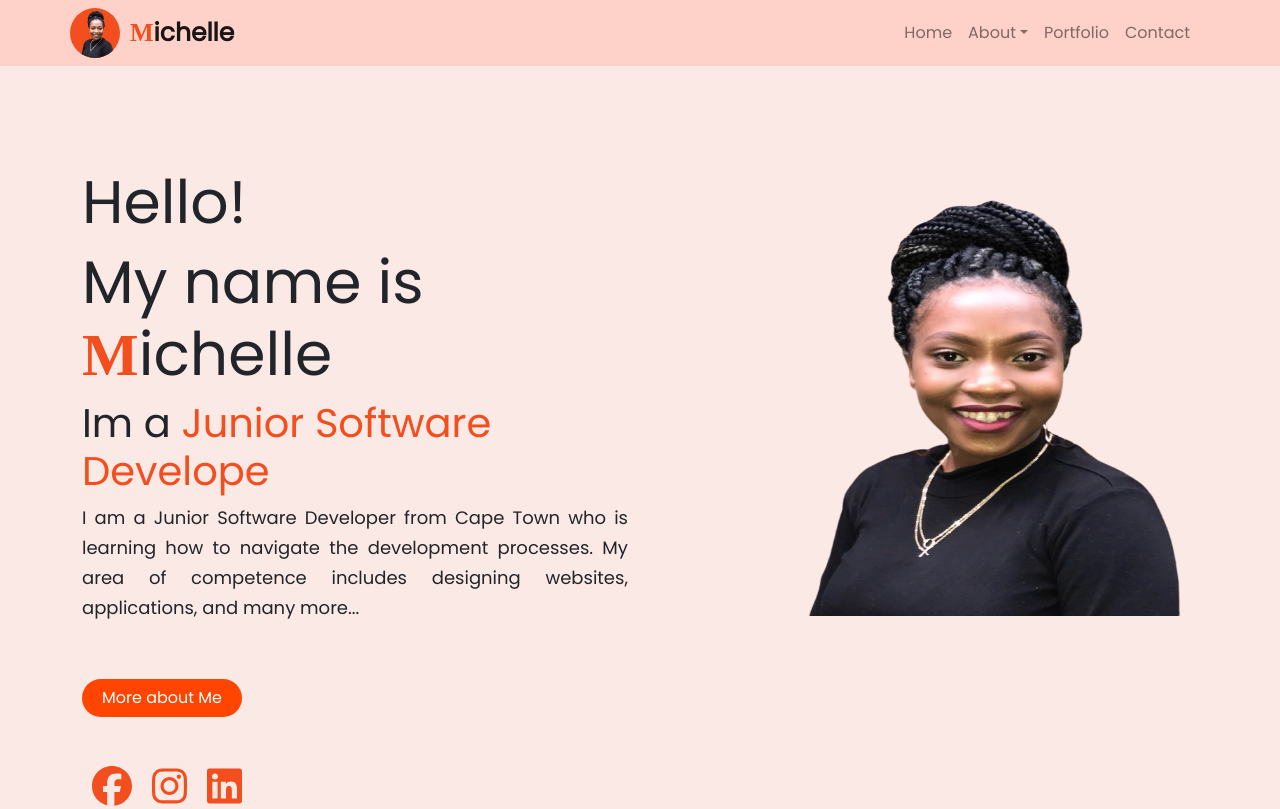
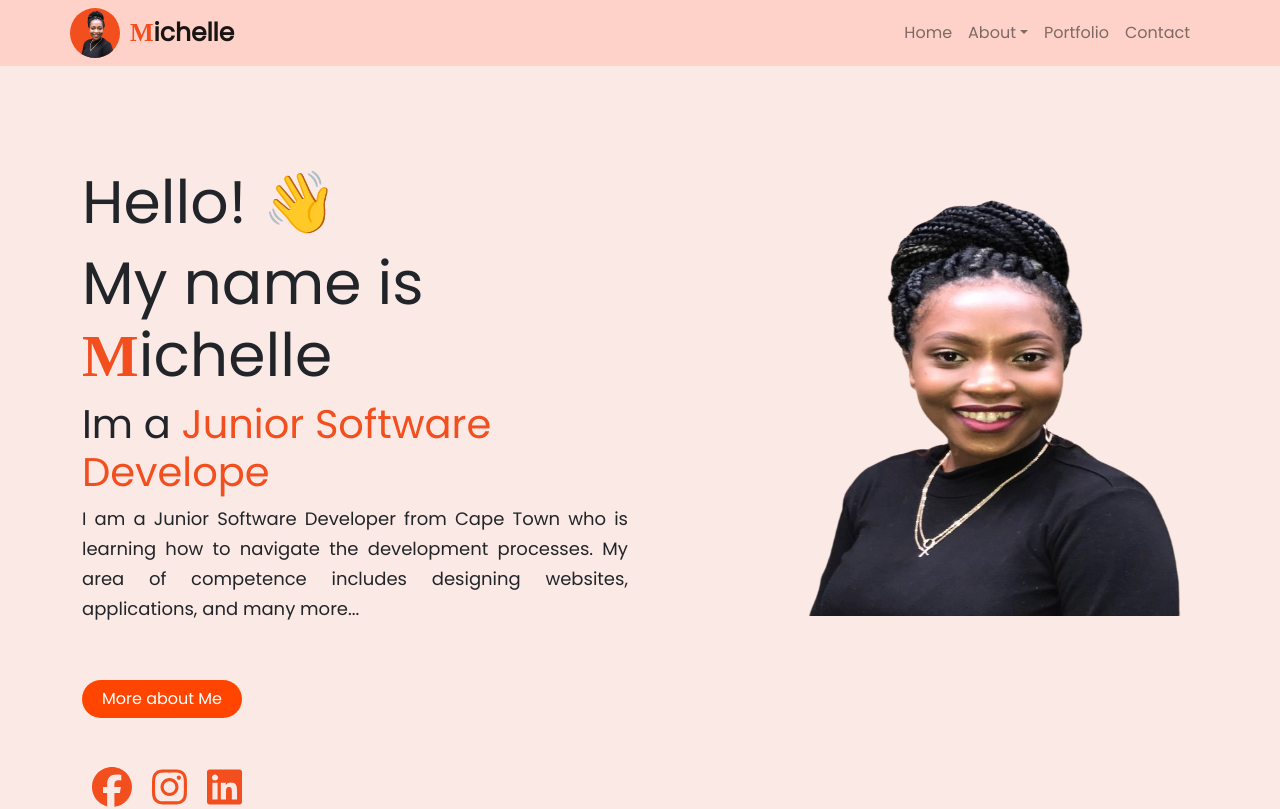
Before and after one commit to MichelleGoba/React_Portfolio, a React (Vite) app in the folder Portfolio/: page / in a window 1280 px wide. Shown: the top 809 px of the page. Built offline with nearby package versions, Linux system fonts and the light colour scheme; a web font is replaced by a local one.

Commit message:
added emoji on contact page

```diff
--- a/Portfolio/src/components/home/Home.jsx
+++ b/Portfolio/src/components/home/Home.jsx
@@ -9,6 +9,8 @@ import { FontAwesomeIcon } from "@fortawesome/react-fontawesome";
 import { faFacebook } from "@fortawesome/free-brands-svg-icons";
 import { faInstagram } from "@fortawesome/free-brands-svg-icons";
 import { faLinkedin } from "@fortawesome/free-brands-svg-icons";
+
+
 
 const Home = () => {
   const [typrEffect] = useTypewriter({
@@ -23,7 +25,7 @@ const Home = () => {
       <Row>
         <Col sm={12} md={8} lg={6} className="content">
           <h1 className="greeting">
-            Hello!
+            Hello! <span className="emoji">👋</span>
           </h1>
 
           <h1 className="greeting">My name is <span>M</span>ichelle</h1>
```
